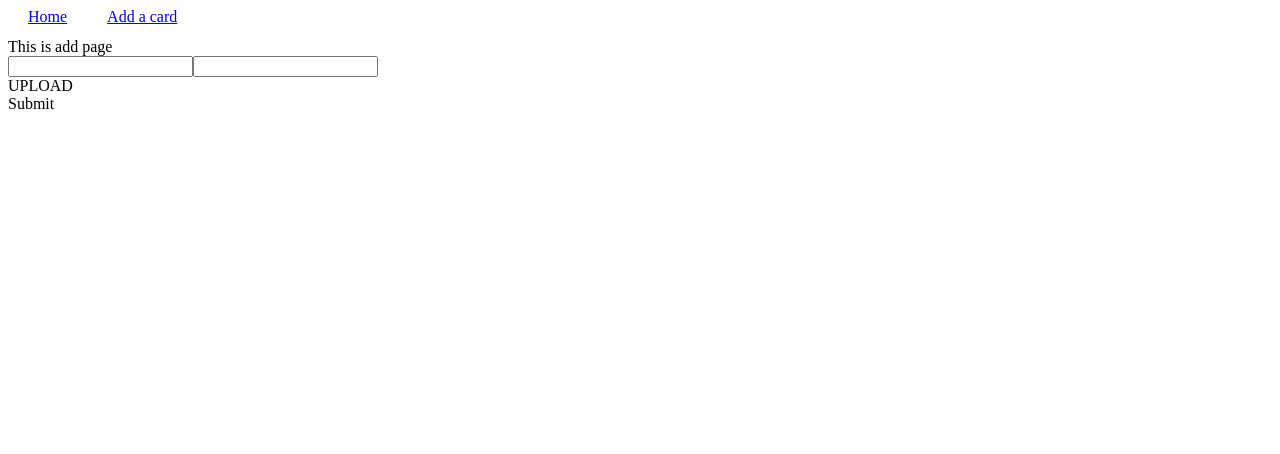
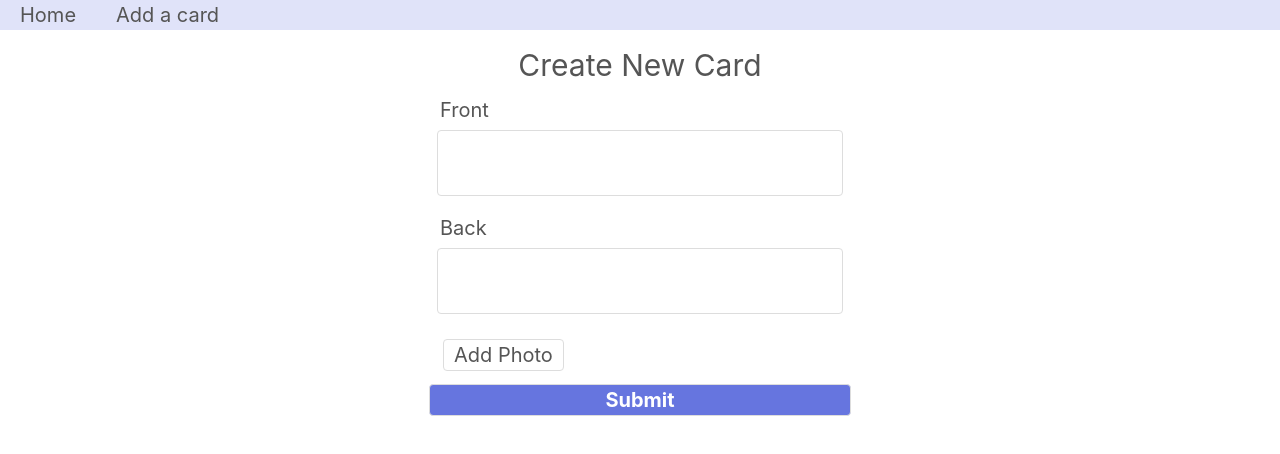
Before and after one commit to makokusuda/flash-card, a React app: page /#/add-card in a window 1280 px wide. Shown: the top 454 px of the page. Built offline with nearby package versions, Linux system fonts and the light colour scheme.

Commit message:
Markup - Card

```diff
--- a/frontend/html/index.html
+++ b/frontend/html/index.html
@@ -2,6 +2,10 @@
 <html lang="en">
   <head>
     <meta charset="UTF-8" />
+    <meta
+      name="viewport"
+      content="width=device-width, initial-scale=1, minimum-scale=1, user-scalable=yes"
+    />
     <title>Flash Card</title>
   </head>
   <body>
--- a/frontend/pages/AddCard.tsx
+++ b/frontend/pages/AddCard.tsx
@@ -1,7 +1,9 @@
 import React, { useRef, useState } from "react";
 import { useHistory } from "react-router-dom";
+import styled from "styled-components";
 
 import Service from "@/services/service";
+import Colors from "@/utils/Colors";
 
 const AddCard = () => {
   const history = useHistory();
@@ -9,8 +11,12 @@ const AddCard = () => {
   const [back, setBack] = useState("");
   const [fileName, setFileName] = useState("");
   const [front, setFront] = useState("");
+  const [message, setMessage] = useState("");
 
   const postCard = async () => {
+    if (!front || !back) return setMessage("Front and Back are mandatory!");
+    if (front.length > 50 || back.length > 50)
+      return setMessage("Front and Back should be less than 50 characters");
     const file = fileInput.current.files[0];
     if (file) {
       // when file is uploaded
@@ -49,37 +55,124 @@ const AddCard = () => {
   };
 
   return (
-    <div>
-      This is add page
-      <div>
-        <input
+    <AddCardArea>
+      <Title>Create New Card</Title>
+      <Message>{message}</Message>
+      <CardInput>
+        <Heading>Front</Heading>
+        <TextArea
           onChange={(e) => {
             setFront(e.target.value);
           }}
         />
-        <input
+      </CardInput>
+      <CardInput>
+        <Heading>Back</Heading>
+        <TextArea
           onChange={(e) => {
             setBack(e.target.value);
           }}
         />
+      </CardInput>
       <input
         type="file"
         ref={fileInput}
         style={{ display: "none" }}
         onChange={onChangeFile}
       />
-        <div onClick={() => fileInput.current.click()}>UPLOAD</div>
-        <div>{fileName}</div>
-        <div
-          onClick={removeFile}
-          style={{ display: fileName ? "block" : "none" }}
-        >
-          Remove file
-        </div>
-        <div onClick={postCard}>Submit</div>
-      </div>
-    </div>
+      <UploadArea>
+        <FileName>{fileName}</FileName>
+        <UploadImage onClick={() => fileInput.current.click()}>
+          Add Photo
+        </UploadImage>
+        {fileName && (
+          <UploadImage onClick={removeFile}>Remove Photo</UploadImage>
+        )}
+      </UploadArea>
+      <SubmitButton onClick={postCard}>Submit</SubmitButton>
+    </AddCardArea>
   );
 };
 
 export default AddCard;
+
+const AddCardArea = styled.div`
+  text-align: center;
+  @media screen and (max-width: 480px) {
+    padding: 0 10px;
+  }
+`;
+
+const Title = styled.div`
+  font-size: 30px;
+  margin: 20px 0;
+`;
+
+const Message = styled.div`
+  color: ${Colors.Red};
+  text-align: left;
+  margin: 0 auto;
+  width: 400px;
+  @media screen and (max-width: 480px) {
+    width: auto;
+  }
+`;
+
+const CardInput = styled.div``;
+
+const Heading = styled.div`
+  width: 400px;
+  text-align: left;
+  margin: 20px auto 10px;
+  font-size: 20px;
+  @media screen and (max-width: 480px) {
+    width: auto;
+  }
+`;
+
+const TextArea = styled.textarea`
+  resize: none;
+  width: 400px;
+  height: 60px;
+  border: 1px solid ${Colors.Gray};
+  border-radius: 4px;
+  font-size: 16px;
+  @media screen and (max-width: 480px) {
+    width: 95%;
+  }
+`;
+
+const UploadArea = styled.div`
+  width: 400px;
+  text-align: left;
+  margin: 20px auto 10px;
+`;
+
+const FileName = styled.div`
+  margin: 10px 0;
+`;
+
+const UploadImage = styled.div`
+  border: 1px solid ${Colors.Gray};
+  border-radius: 4px;
+  font-size: 20px;
+  padding: 5px 10px;
+  margin: 3px;
+  display: inline-block;
+`;
+
+const SubmitButton = styled.div`
+  padding: 5px 10px;
+  margin: 3px;
+  width: 400px;
+  margin: 0 auto;
+  border: 1px solid ${Colors.Gray};
+  border-radius: 4px;
+  color: ${Colors.White};
+  font-weight: bold;
+  font-size: 20px;
+  background-color: ${Colors.PrimaryBlue};
+  @media screen and (max-width: 480px) {
+    width: 95%;
+  }
+`;
--- a/frontend/pages/EditCard.tsx
+++ b/frontend/pages/EditCard.tsx
@@ -1,16 +1,19 @@
 import React, { useEffect, useState, useRef } from "react";
 import { useHistory, useParams } from "react-router-dom";
+import styled from "styled-components";
 
 import Service from "@/services/service";
+import Colors from "@/utils/Colors";
 
 const EditCard = () => {
   const history = useHistory();
   const { id } = useParams();
   const fileInput = useRef(null);
   const [changeFile, setChangeFile] = useState(false);
+  const [back, setBack] = useState("");
   const [fileName, setFileName] = useState("");
   const [front, setFront] = useState("");
-  const [back, setBack] = useState("");
+  const [message, setMessage] = useState("");
 
   useEffect(() => {
     const getCard = async () => {
@@ -23,6 +26,9 @@ const EditCard = () => {
   }, []);
 
   const putCard = async () => {
+    if (!front || !back) return setMessage("Front and Back are mandatory!");
+    if (front.length > 50 || back.length > 50)
+      return setMessage("Front and Back should be less than 50 characters");
     const file = fileInput.current.files[0];
     if (file) {
       // when file is uploaded
@@ -67,28 +73,116 @@ const EditCard = () => {
   };
 
   return (
-    <div>
-      this is edit page
-      <div>{id}</div>
-      <input value={front} onChange={(e) => setFront(e.target.value)} />
-      <input value={back} onChange={(e) => setBack(e.target.value)} />
+    <EditCardArea>
+      <Title>Edit Card</Title>
+      <Message>{message}</Message>
+      <CardInput>
+        <Heading>Front</Heading>
+        <TextArea value={front} onChange={(e) => setFront(e.target.value)} />
+      </CardInput>
+      <CardInput>
+        <Heading>Back</Heading>
+        <TextArea value={back} onChange={(e) => setBack(e.target.value)} />
+      </CardInput>
       <input
         type="file"
         ref={fileInput}
         style={{ display: "none" }}
         onChange={onChangeFile}
       />
-      <div onClick={() => fileInput.current.click()}>UPLOAD</div>
-      <div>{fileName}</div>
-      <div
-        onClick={removeFile}
-        style={{ display: fileName ? "block" : "none" }}
-      >
-        Remove file
-      </div>
-      <div onClick={putCard}>Submit</div>
-    </div>
+      <UploadArea>
+        <FileName>{fileName}</FileName>
+        <UploadImage onClick={() => fileInput.current.click()}>
+          Add Photo
+        </UploadImage>
+        {fileName && (
+          <UploadImage onClick={removeFile}>Remove Photo</UploadImage>
+        )}
+      </UploadArea>
+      <SubmitButton onClick={putCard}>Submit</SubmitButton>
+    </EditCardArea>
   );
 };
 
 export default EditCard;
+
+const EditCardArea = styled.div`
+  text-align: center;
+  @media screen and (max-width: 480px) {
+    padding: 0 10px;
+  }
+`;
+
+const Title = styled.div`
+  font-size: 30px;
+  margin: 20px 0;
+`;
+
+const Message = styled.div`
+  color: ${Colors.Red};
+  text-align: left;
+  margin: 0 auto;
+  width: 400px;
+  @media screen and (max-width: 480px) {
+    width: auto;
+  }
+`;
+
+const CardInput = styled.div``;
+
+const Heading = styled.div`
+  width: 400px;
+  text-align: left;
+  margin: 20px auto 10px;
+  font-size: 20px;
+  @media screen and (max-width: 480px) {
+    width: auto;
+  }
+`;
+
+const TextArea = styled.textarea`
+  resize: none;
+  width: 400px;
+  height: 100px;
+  border: 1px solid ${Colors.Gray};
+  border-radius: 4px;
+  font-size: 16px;
+  @media screen and (max-width: 480px) {
+    width: 95%;
+  }
+`;
+
+const UploadArea = styled.div`
+  width: 400px;
+  text-align: left;
+  margin: 20px auto 10px;
+`;
+
+const FileName = styled.div`
+  margin: 10px 0;
+`;
+
+const UploadImage = styled.div`
+  border: 1px solid ${Colors.Gray};
+  border-radius: 4px;
+  font-size: 20px;
+  padding: 5px 10px;
+  margin: 3px;
+  display: inline-block;
+`;
+
+const SubmitButton = styled.div`
+  padding: 5px 10px;
+  margin: 3px;
+  width: 400px;
+  margin: 0 auto;
+  border: 1px solid ${Colors.Gray};
+  border-radius: 4px;
+  color: ${Colors.White};
+  font-weight: bold;
+  font-size: 20px;
+  background-color: ${Colors.PrimaryBlue};
+  @media screen and (max-width: 480px) {
+    width: 95%;
+  }
+`;
--- a/frontend/pages/cardList/Card.tsx
+++ b/frontend/pages/cardList/Card.tsx
@@ -3,6 +3,7 @@ import { Link } from "react-router-dom";
 import styled from "styled-components";
 
 import { CardInfo } from "@/utils/interface";
+import Colors from "@/utils/Colors";
 import Modal from "@/pages/common/Modal";
 
 const Card = (props: { card: CardInfo; setUpdated: any; updated: boolean }) => {
@@ -28,21 +29,24 @@ const Card = (props: { card: CardInfo; setUpdated: any; updated: boolean }) => {
 
   return (
     <CardContainer>
+      <ButtonArea>
+        <EditButton onClick={() => setModal(true)}>Delete</EditButton>
+        <Link to={`/edit-card/${card.id}`}>
+          <EditButton>Edit</EditButton>
+        </Link>
+      </ButtonArea>
+      <CardArea>
+        <CardContent>
           {card.image ? (
             <Image src={`http://localhost:3000/${card.image}`} />
           ) : (
             <DummyImage></DummyImage>
           )}
-      <div>
-        <div>{card.front}</div>
-        <div>{card.back}</div>
-      </div>
-      <ButtonArea>
-        <div onClick={() => setModal(true)}>Delete</div>
-        <Link to={`/edit-card/${card.id}`}>
-          <div>Edit</div>
-        </Link>
-      </ButtonArea>
+          <TextArea>
+            <Text>{card.front}</Text>
+            <Text data-card={"back"}>{card.back}</Text>
+          </TextArea>
+
           <Modal
             id={card.id}
             modal={modal}
@@ -50,6 +54,8 @@ const Card = (props: { card: CardInfo; setUpdated: any; updated: boolean }) => {
             setUpdated={setUpdated}
             updated={updated}
           />
+        </CardContent>
+      </CardArea>
     </CardContainer>
   );
 };
@@ -57,31 +63,75 @@ const Card = (props: { card: CardInfo; setUpdated: any; updated: boolean }) => {
 export default Card;
 
 const CardContainer = styled.div`
+  width: 400px;
+  height: 200px;
+  margin: 10px;
+  border: 1px solid ${Colors.Gray};
+  border-radius: 4px;
+
+  @media screen and (max-width: 480px) {
+    width: 300px;
+  }
+`;
+
+const CardArea = styled.div`
+  height: 165px;
+  display: flex;
+`;
+
+const CardContent = styled.div`
   display: flex;
   align-items: center;
-  width: 400px;
-  height: 200px;
-  border: 1px solid #ddd;
-  margin: 10px;
-  position: relative;
 `;
 
 const Image = styled.img`
-  width: 200px;
-  height: 150px;
+  margin: 0 20px;
+  width: 140px;
+  height: 100px;
   object-fit: cover;
-  margin: 0 20px;
+
+  @media screen and (max-width: 480px) {
+    width: 100px;
+  }
 `;
 
 const DummyImage = styled.div`
-  width: 200px;
-  height: 150px;
+  margin: 0 20px;
+  width: 140px;
+  height: 100px;
   object-fit: cover;
-  margin: 0 20px;
+  background-color: ${Colors.BackGroundBlue};
+
+  @media screen and (max-width: 480px) {
+    width: 100px;
+  }
+`;
+
+const TextArea = styled.div`
+  max-width: 220px;
+  @media screen and (max-width: 480px) {
+    width: 160px;
+    font-size: 14px;
+  }
+`;
+
+const Text = styled.div`
+  overflow-wrap: break-word;
+  &[data-card="back"] {
+    margin-top: 10px;
+  }
 `;
 
 const ButtonArea = styled.div`
-  position: absolute;
-  top: 0;
-  right: 0;
+  text-align: right;
+  height: 35px;
 `;
+
+const EditButton = styled.div`
+  padding: 5px 10px;
+  margin: 3px;
+  display: inline-block;
+  border: 1px solid ${Colors.Gray};
+  border-radius: 4px;
+  color: ${Colors.FontGray};
+`;
--- a/frontend/pages/common/Menu.tsx
+++ b/frontend/pages/common/Menu.tsx
@@ -1,6 +1,8 @@
 import React from "react";
 import { Link } from "react-router-dom";
 import styled from "styled-components";
+
+import Colors from "@/utils/Colors";
 
 const Menu = () => {
   return (
@@ -19,9 +21,12 @@ export default Menu;
 
 const MenuContainer = styled.div`
   display: flex;
+  align-items: center;
   height: 30px;
+  background-color: ${Colors.BackGroundBlue};
 `;
 
 const Content = styled.div`
   margin: 0 20px;
+  font-size: 20px;
 `;
--- a/frontend/style.css
+++ b/frontend/style.css
@@ -1,3 +1,55 @@
-.greetings {
-  color: red;
+html, body, div, span, applet, object, iframe,
+h1, h2, h3, h4, h5, h6, p, blockquote, pre,
+a, abbr, acronym, address, big, cite, code,
+del, dfn, em, img, ins, kbd, q, s, samp,
+small, strike, strong, sub, sup, tt, var,
+b, u, i, center,
+dl, dt, dd, ol, ul, li,
+fieldset, form, label, legend,
+table, caption, tbody, tfoot, thead, tr, th, td,
+article, aside, canvas, details, embed,
+figure, figcaption, footer, header, hgroup,
+menu, nav, output, ruby, section, summary,
+time, mark, audio, video {
+	margin: 0;
+	padding: 0;
+	border: 0;
+	font-size: 100%;
+	font: inherit;
+	vertical-align: baseline;
+  color: #555;
 }
+
+/* HTML5 display-role reset for older browsers */
+article, aside, details, figcaption, figure,
+footer, header, hgroup, menu, nav, section {
+	display: block;
+}
+body {
+	line-height: 1;
+	font-family: "Inter";
+	-ms-overflow-style: none;
+	scrollbar-width: none;
+}
+body::-webkit-scrollbar {
+	display:none;
+}
+ol, ul {
+	list-style: none;
+}
+blockquote, q {
+	quotes: none;
+}
+blockquote:before, blockquote:after,
+q:before, q:after {
+	content: '';
+	content: none;
+}
+table {
+	border-collapse: collapse;
+	border-spacing: 0;
+}
+
+a {
+	text-decoration: none;
+}
--- /dev/null
+++ b/frontend/utils/Colors.tsx
@@ -0,0 +1,13 @@
+const Colors = {
+  PrimaryBlue: "#6675df",
+  BackGroundBlue: "rgba(102, 117, 223, 0.2)",
+  BackGroundGray: "rgba(0, 0, 0, 0.4)",
+  FontDarkGray: "#555",
+  FontGray: "#999",
+
+  White: "#FFFFFF",
+  Gray: "#ddd",
+  Red: "#FF3333",
+};
+
+export default Colors;
```
Also changed, not shown: frontend/pages/cardList/PageButton.tsx (+17 -11 lines), frontend/pages/common/Home.tsx (+6 -1 lines), frontend/pages/common/Modal.tsx (+20 -16 lines). Lines whose indentation alone changed are shown as unchanged.
